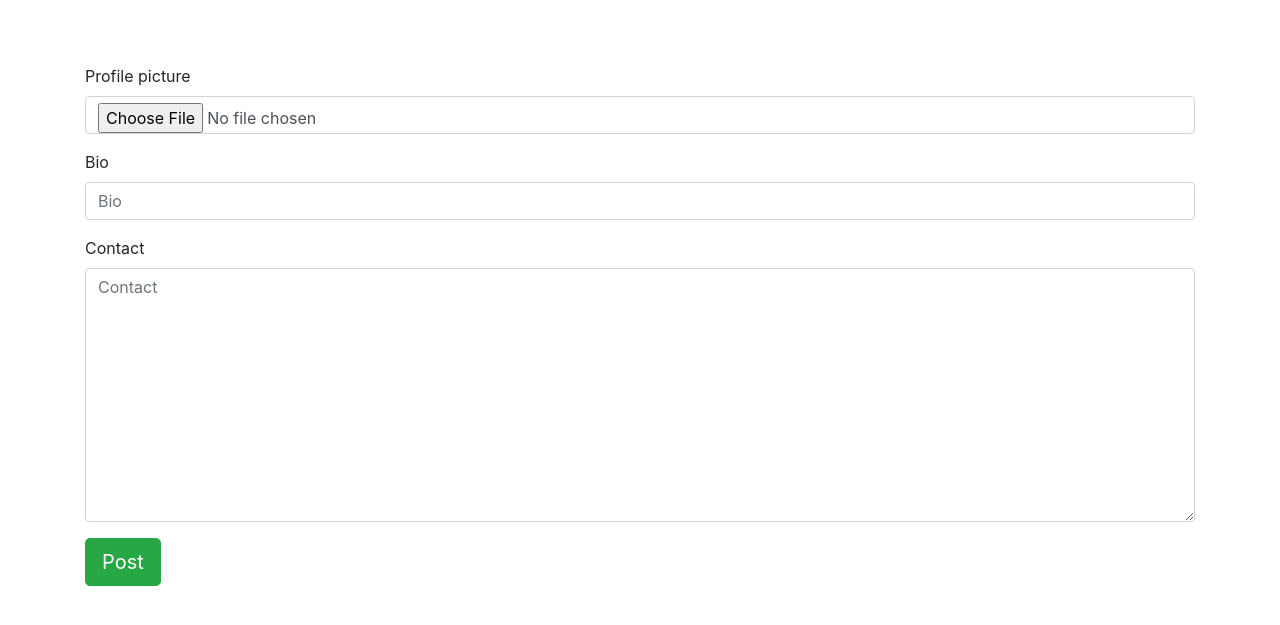
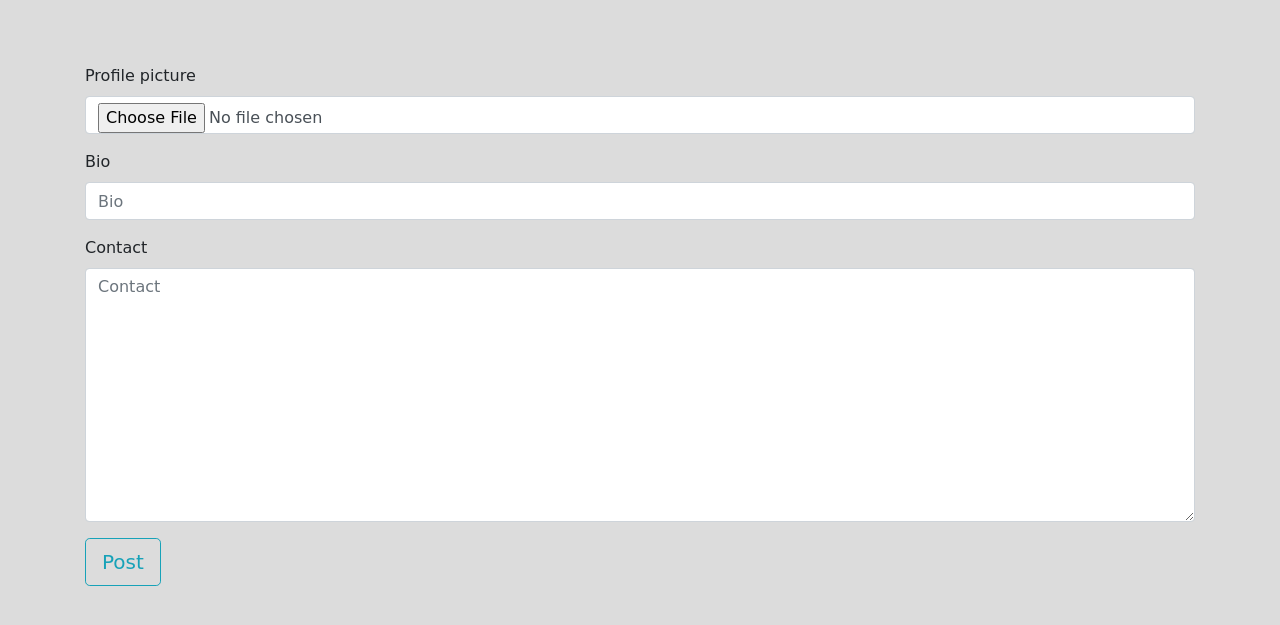
Before and after one commit to UMUTONIRitha/Awwards, a Django app: a page that uses awward/templates/edit_profile.html in a window 1280 px wide. Shown: the top 625 px of the page. Run offline with Django 3.2, Linux system fonts and the light colour scheme; the visitor is signed in with stand-in values (Sample User, id 1); some libraries are stand-ins or nearby versions.

Commit message:
save changes

```diff
--- a/awward/templates/edit_profile.html
+++ b/awward/templates/edit_profile.html
@@ -12,12 +12,12 @@
 
   {% endblock %}
 </head>
-<body>
+<body style="background-color: gainsboro;font-family: 'Lancelot', cursive;">
 <div class="container" style="margin-top:5%">
   <form  action="{%url 'edit' %}" method="post" enctype="multipart/form-data">
     {%csrf_token%}
     {% bootstrap_form form%}
-    <input type="submit" class="btn btn-success btn-lg" value="Post">
+    <input type="submit" class="btn btn-outline-info btn-lg" value="Post">
   </form>
    {% block scripts %}
   <script src="https://ajax.googleapis.com/ajax/libs/jquery/3.2.1/jquery.min.js"></script>
```
